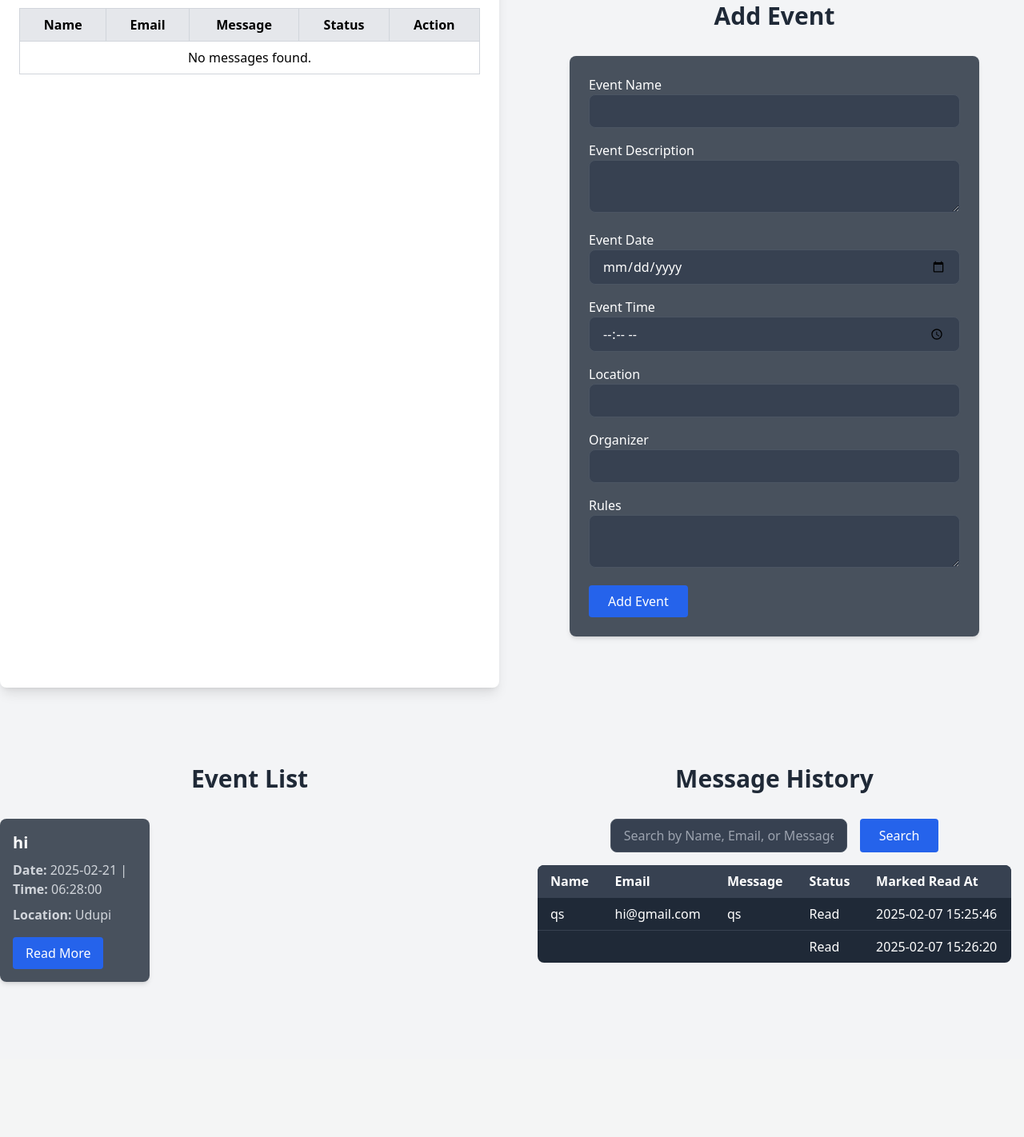
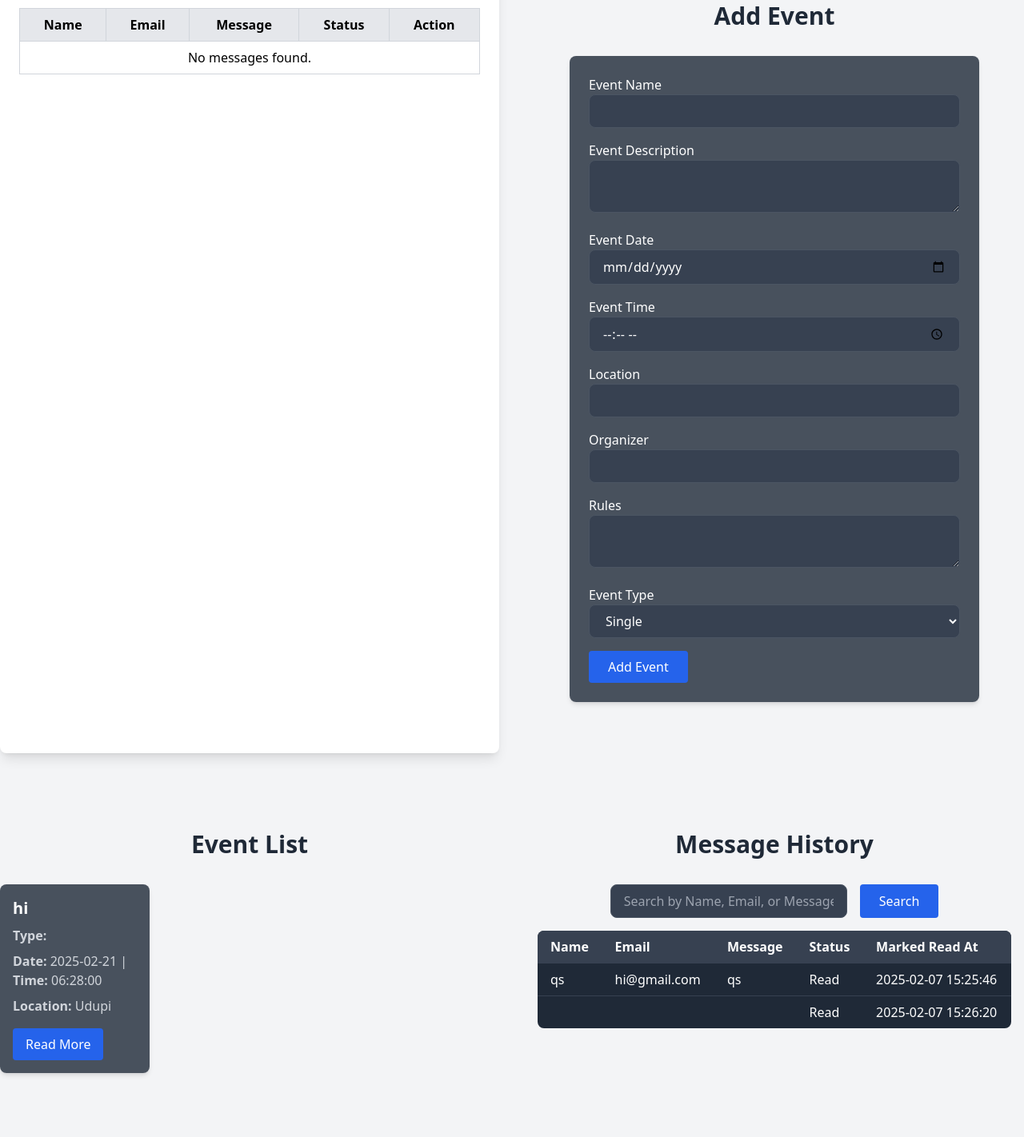
Before and after one commit to NoviceProgrammer210/My_College, a PHP site: page /admin/index.php in a window 1280 px wide. Shown: the part 166-1588 px from the top of the page at 80% size. Before the commit the page ends 1398 px from the top, so only its background shows below. Run offline with PHP 8.4, Linux system fonts and the light colour scheme; data comes from the database, SQL or seed files in the repository; data that the repository does not hold is empty; some libraries are stand-ins or nearby versions.

Commit message:
Almost done 90%

```diff
--- a/admin/index.php
+++ b/admin/index.php
@@ -100,10 +100,20 @@
             <label for="rules" class="block text-white">Rules</label>
             <textarea id="rules" name="rules" class="w-full px-4 py-2 border border-gray-600 rounded-lg bg-gray-700 text-white focus:ring-2 focus:ring-blue-500"></textarea>
         </div>
+        <div class="mb-4">
+            <label for="event_type" class="block text-white">Event Type</label>
+            <select id="event_type" name="event_type" class="w-full px-4 py-2 border border-gray-600 rounded-lg bg-gray-700 text-white focus:ring-2 focus:ring-blue-500" onchange="toggleMaxParticipants()" required>
+                <option value="Single">Single</option>
+                <option value="Group">Group</option>
+            </select>
+        </div>
+        <div class="mb-4 hidden" id="max_participants_container">
+            <label for="max_participants" class="block text-white">Maximum Participants (Group Event Only)</label>
+            <input type="number" id="max_participants" name="max_participants" min="1" class="w-full px-4 py-2 border border-gray-600 rounded-lg bg-gray-700 text-white focus:ring-2 focus:ring-blue-500">
+        </div>
         <button type="submit" name="add_event" class="bg-blue-600 text-white px-6 py-2 rounded hover:bg-blue-700">Add Event</button>
     </form>
 </section>
-
 
 <section id="view-events" class="container mx-auto py-16">
     <h2 class="text-3xl font-bold text-center text-gray-800 mb-8">Event List</h2>
@@ -114,10 +124,13 @@
         $result = mysqli_query($con, $query);
 
         while ($row = mysqli_fetch_assoc($result)) {
+            $eventType = $row['EventType'];
+            $maxParticipants = $eventType === 'Group' ? " | Max Participants: {$row['MaxParticipants']}" : "";
             echo "
             <div class='bg-gray-800 bg-opacity-80 shadow-md rounded-lg overflow-hidden'>
                 <div class='p-4'>
                     <h3 class='text-xl font-bold text-white'>{$row['EventName']}</h3>
+                    <p class='mt-2 text-gray-300'><strong>Type:</strong> {$eventType}{$maxParticipants}</p>
                     <p class='mt-2 text-gray-300'><strong>Date:</strong> {$row['EventDate']} | <strong>Time:</strong> {$row['EventTime']}</p>
                     <p class='mt-2 text-gray-300'><strong>Location:</strong> {$row['Location']}</p>
                     <button onclick=\"viewDetails({$row['EventID']})\" class='mt-4 bg-blue-600 text-white px-4 py-2 rounded hover:bg-blue-700'>Read More</button>
@@ -134,6 +147,7 @@
     <div id="eventModal" class="fixed inset-0 z-50 hidden bg-gray-900 bg-opacity-75 flex items-center justify-center">
         <div class="bg-gray-800 text-white p-6 rounded-lg shadow-lg w-3/4 max-w-lg">
             <h3 id="modalEventName" class="text-2xl font-bold mb-4"></h3>
+            <p id="modalEventType" class="text-gray-300 mb-4"></p>
             <p id="modalEventDescription" class="text-gray-300 mb-4"></p>
             <p id="modalEventDetails" class="text-gray-300 mb-4"></p>
             <p id="modalEventRules" class="text-gray-300 mb-4"></p>
@@ -144,7 +158,6 @@
             </div>
         </div>
     </div>
-
 </section>
 
 
@@ -209,6 +222,17 @@
 
 let currentEventId = null;
 
+function toggleMaxParticipants() {
+    const eventType = document.getElementById("event_type").value;
+    const maxParticipantsContainer = document.getElementById("max_participants_container");
+
+    if (eventType === "Group") {
+        maxParticipantsContainer.classList.remove("hidden");
+    } else {
+        maxParticipantsContainer.classList.add("hidden");
+        document.getElementById("max_participants").value = ''; // Clear value
+    }
+}
 
 
 function markEventCompleted() {
@@ -247,22 +271,26 @@ function markEventCompleted() {
 
 
 
-function viewDetails(eventId) {
-    fetch(`./serverScriptAdmin/get_event_details.php?event_id=${eventId}`)
+function viewDetails(eventID) {
+    // Make an AJAX call or fetch request to get the event details
+    fetch(`./serverScriptAdmin/get_event_details.php?event_id=${eventID}`)
         .then(response => response.json())
-        .then(data => {
-            currentEventId = eventId;
-            document.getElementById('modalEventName').innerText = data.EventName;
-            document.getElementById('modalEventDescription').innerText = data.EventDescription;
-            document.getElementById('modalEventDetails').innerText = `Date: ${data.EventDate}, Time: ${data.EventTime}, Location: ${data.Location}, Organizer: ${data.Organizer}`;
-            document.getElementById('modalEventRules').innerText = `Rules: ${data.Rules}`;
-            document.getElementById('eventModal').classList.remove('hidden');
-        });
+        .then(event => {
+            document.getElementById("modalEventName").innerText = event.EventName;
+            document.getElementById("modalEventType").innerText = `Type: ${event.EventType}`;
+            if (event.EventType === "Group" && event.MaxParticipants) {
+                document.getElementById("modalEventType").innerText += ` | Max Participants: ${event.MaxParticipants}`;
+            }
+            document.getElementById("modalEventDescription").innerText = `Description: ${event.EventDescription}`;
+            document.getElementById("modalEventDetails").innerText = `Date: ${event.EventDate} | Time: ${event.EventTime} | Location: ${event.Location}`;
+            document.getElementById("modalEventRules").innerText = `Rules: ${event.Rules}`;
+            document.getElementById("eventModal").classList.remove("hidden");
+        })
+        .catch(error => console.error("Error fetching event details:", error));
 }
 
 function closeModal() {
-    document.getElementById('eventModal').classList.add('hidden');
-    currentEventId = null;
+    document.getElementById("eventModal").classList.add("hidden");
 }
 
 function deleteEvent() {
--- a/menu.php
+++ b/menu.php
@@ -106,6 +106,7 @@ $name = $_SESSION['user_name'] ;
                     <img src="https://via.placeholder.com/400x200" alt="Event" class="w-full h-48 object-cover">
                     <div class="p-6">
                         <h3 class="text-2xl font-semibold text-white"><?= htmlspecialchars($event['EventName']) ?></h3>
+                        <p class="mt-3 text-gray-300 leading-relaxed"><?= htmlspecialchars($event['EventType']) ?></p>
                         <p class="mt-3 text-gray-300 leading-relaxed"><?= htmlspecialchars($event['EventDescription']) ?></p>
                         <button
                             onclick="openEventModal(<?php echo htmlspecialchars($event['EventID']); ?>)"
@@ -126,6 +127,8 @@ $name = $_SESSION['user_name'] ;
         <h3 id="modalEventName" class="text-2xl font-bold mb-4"></h3>
         <p id="modalEventDescription" class="text-gray-300 mb-4"></p>
         <p id="modalEventDate" class="text-gray-300 mb-4"></p>
+        <p id="modalEventType" class="text-gray-300 mb-4"></p>
+        <p id="modalMax" class="text-gray-300 mb-4"></p>
         <p id="modalEventLocation" class="text-gray-300 mb-4"></p>
         <p id="modalEventOrganizer" class="text-gray-300 mb-4"></p>
         <p id="modalEventRules" class="text-gray-300 mb-4"></p>
@@ -224,6 +227,8 @@ function openEventModal(eventID) {
             document.getElementById("modalEventName").textContent = event.EventName;
             document.getElementById("modalEventDescription").textContent = event.EventDescription;
             document.getElementById("modalEventDate").textContent = "Date: " + event.EventDate;
+            document.getElementById("modalEventType").textContent = "Event Type : " + event.EventType;
+            document.getElementById("modalMax").textContent = "Max Participants : " + event.MaxParticipants;
             document.getElementById("modalEventLocation").textContent = "Location: " + event.Location;
             document.getElementById("modalEventOrganizer").textContent = "Organizer: " + event.Organizer;
             document.getElementById("modalEventRules").textContent = "Rules: " + event.rules;
```
Also changed, not shown: admin/serverScriptAdmin/Logic.php (+10 -8 lines). Lines whose indentation alone changed are shown as unchanged.
